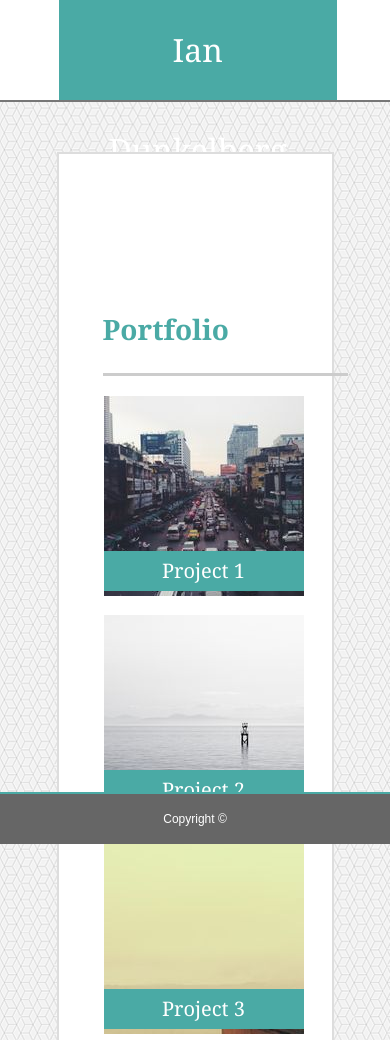
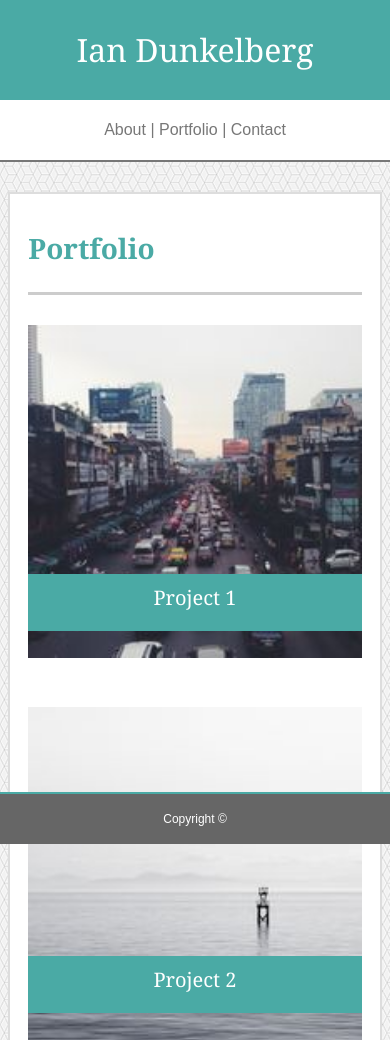
Before and after one commit to dunkeltron/dunkeltron.github.io, a plain HTML site: page portfolio.html in a window 390 px wide. Shown: the top 1040 px of the page. Drawn offline with Linux system fonts and the light colour scheme.

Commit message:
responsive portfolio w/o margin fix

```diff
--- a/assets/css/style.css
+++ b/assets/css/style.css
@@ -65,7 +65,7 @@ a{
 }
 h1{
     padding: 40px 0px ;
-    margin: 0px 44px 0px 44px;
+    margin:auto;
     color:#4aaaa5;
     font-size: 28px;
     position: relative;
@@ -113,26 +113,28 @@ p.footer-text{
 }
 /*PORTFOLIO STYLES*/
 .project-photo-block{
-    width: 70%;
+    width: 90%;
     margin-top: 20px;
-    margin-left: 45px;
+    margin-left: 5%;
+    margin-right: 5%;
     line-height: 3;
 }
 .project-photo{
     position: relative;
+    right:0px;
     display: inline-block;
-    margin:0px 40px 0px 0px;
-    width: 200px;
-    height: 200px;
+    /* margin:0px 40px 0px 0px; */
+    /* padding: 30px 0px 0px 0px;; */
+
 
 }
 .photo-banner{
     position:absolute;
-    bottom: 5px;
+    top:65%;
     background-color: #4aaaa5;
     color: white;
     width: 100%;
-    height: 20%;
+    height: 15%;
     display: block;
     line-height: 1;
     text-align: center;
@@ -184,3 +186,179 @@ input[type=submit] {
     font-size: 20px;
     font-family: 'Arial', 'Helvetica Neue', Helvetica, sans-serif;
 }
+@media  screen and (max-width: 980px){
+
+    .top-block{
+        width: 95%;
+        position: relative;
+        margin-left: auto;
+        margin-right:auto;
+        max-width: 960px;
+    }
+    #name{
+        font-family: 'Georgia', Times, 'Times New Roman', serif;
+        height: 100px;
+        left: auto;
+        background-color: #4aaaa5;
+        text-align: center;
+        line-height: 100px;
+        display: inline-block;
+        color: white;
+        font-size: 32px;
+        padding: 0px 50px 0px 50px;
+    }
+    #links{
+        position: relative;
+        height: 100px;
+        line-height: 100px;
+        float: right;
+    }
+    .content-block{
+        position: relative;
+        top:30px;
+        margin-left:2.5%;
+        max-width: 720px;
+        width: 95%;
+        background-color: #ffffff;
+        padding-bottom: 30px;
+        margin-bottom: 200px;
+        border: 2px #dddddd solid;
+    }
+    .project-image{
+        width:100%;
+    }
+    .project-photo{
+        width:42%;
+        height:auto;
+        margin-right: 5%;
+        padding-bottom: 30px;
+    }
+    .project-photo-block{
+        width: 100%;
+        margin-left:5%;
+        margin-right: 5%;
+        height: auto;
+        padding-top: 30px;
+    }
+}
+@media  screen and (max-width: 768px){
+    body{
+        background-color: green;
+    }
+    .top-block{
+        width: 95%;
+        position: relative;
+        margin-left: auto;
+        margin-right:auto;
+        max-width: 960px;
+    }
+    #name{
+        font-family: 'Georgia', Times, 'Times New Roman', serif;
+        height: 100px;
+        left: auto;
+        background-color: #4aaaa5;
+        text-align: center;
+        line-height: 100px;
+        display: inline-block;
+        color: white;
+        font-size: 32px;
+        padding: 0px 50px 0px 50px;
+    }
+    #links{
+        position: relative;
+        height: 100px;
+        line-height: 100px;
+        float: right;
+        display: inline-block;
+    }
+    .content-block{
+        position: relative;
+        top:30px;
+        margin-left:auto;
+        margin-right: auto;
+        max-width: 720px;
+        width: 95%;
+        background-color: #ffffff;
+        padding-bottom: 30px;
+        margin-bottom: 200px;
+        border: 2px #dddddd solid;
+    }
+    .project-image{
+        width:100%;
+    }
+    .project-photo{
+        width:42%;
+        height:auto;
+        margin-right: 5%;
+        padding-bottom: 30px;
+    }
+    .project-photo-block{
+        width: 100%;
+        margin-left:5%;
+        margin-right: 5%;
+        height: auto;
+        padding-top: 30px;
+    }
+
+}
+@media  screen and (max-width: 640px){
+    body{
+        background-color: yellow;
+    }
+
+    #about-photo{
+        position: relative;
+        float:left;
+        width: 90%;
+        padding: 30px 20px 20px 45px;
+    }
+    .content-block{
+        width:95%;
+    }
+    .top-bar{
+        width: 100%;
+        margin:0;
+        position: static;
+        height:160px;
+        padding:0;
+    }
+    .top-block{
+        width: 100%;
+        position: relative;
+        margin:0;
+        padding:0;
+    }
+    #name{
+        height: 100px;
+        width:100%;
+        margin:0;
+        padding:0;
+    }
+    #links{
+        height: 60px;
+        line-height: 60px;
+        width: 100%;
+        text-align: center;
+        padding:0px;
+    }
+    .responsive {
+        width: 100%;
+        height: auto;
+    }
+    /*Portfolio Block*/
+
+    .project-image{
+        width:100%;
+    }
+    .project-photo{
+        width:100%;
+        height:auto;
+        padding-bottom: 30px;
+    }
+    .project-photo-block{
+        width: 90%;
+        margin:auto;
+        height: auto;
+        padding-top: 30px;
+    }
+}
--- a/portfolio.html
+++ b/portfolio.html
@@ -34,7 +34,7 @@
         <div class="project-photo-block">
             <div class="project-photo">
                 <a href="assets/images/project1.jpg">
-                    <img src="assets/images/project1.jpg" title="Placeholder" alt="traffic downtown on a cloudy day">
+                    <img src="assets/images/project1.jpg" title="Placeholder" class="project-image" alt="traffic downtown on a cloudy day">
                 </a>
                 <div class="photo-banner">
                     <p class="banner-text">
@@ -44,7 +44,7 @@
             </div>
             <div class="project-photo">
                 <a href="assets/images/project2.jpg">
-                    <img src="assets/images/project2.jpg" title="Placeholder" alt="buoy in ocean with clouds in the distance">
+                    <img src="assets/images/project2.jpg" title="Placeholder" class="project-image" alt="buoy in ocean with clouds in the distance">
                 </a>
                 <div class="photo-banner">
                     <p class="banner-text">
@@ -54,7 +54,7 @@
             </div>
             <div class="project-photo">
                 <a href="assets/images/project3.jpg">
-                    <img src="assets/images/project3.jpg" title="Placeholder" alt="hazy ocean with sailboat and building in foreground">
+                    <img src="assets/images/project3.jpg" title="Placeholder" class="project-image" alt="hazy ocean with sailboat and building in foreground">
                 </a>
                 <div class="photo-banner">
                     <p class="banner-text">
@@ -64,7 +64,7 @@
             </div>
             <div class="project-photo">
                 <a href="assets/images/project4.jpg">
-                    <img src="assets/images/project4.jpg" title="Placeholder" alt="highway tunnel in forest">
+                    <img src="assets/images/project4.jpg" title="Placeholder" class="project-image" alt="highway tunnel in forest">
                 </a>
                 <div class="photo-banner">
                     <p class="banner-text">
@@ -74,7 +74,7 @@
             </div>
             <div class="project-photo">
                 <a href="assets/images/project5.jpg">
-                    <img src="assets/images/project5.jpg" title="Placeholder" alt="blue sky over snowy mountain tops">
+                    <img src="assets/images/project5.jpg" title="Placeholder" class="project-image" alt="blue sky over snowy mountain tops">
                 </a>
                 <div class="photo-banner">
                     <p class="banner-text">
```
Also changed, not shown: index.html (+3 -9 lines).
